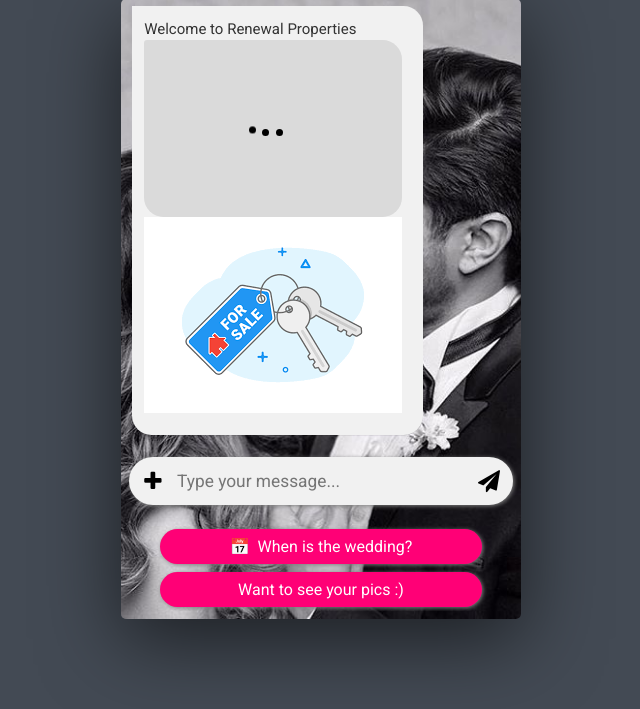
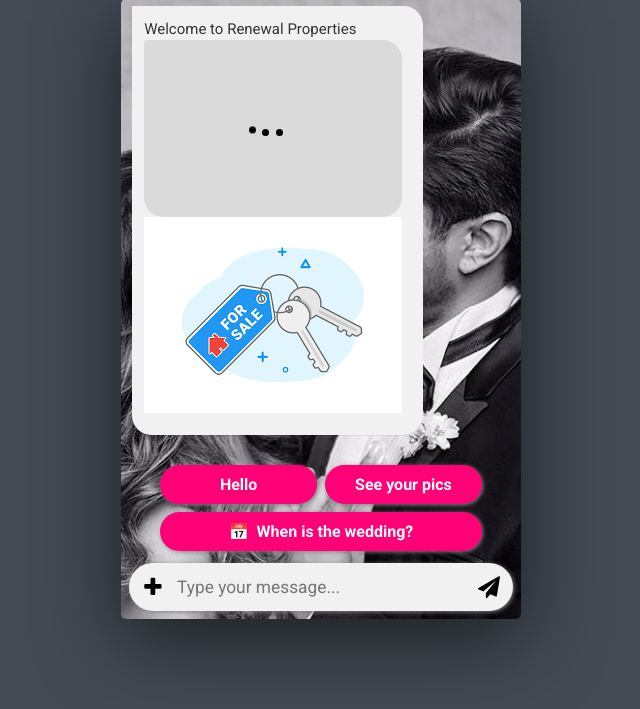
Before and after one commit to soumyassingharoy/chat_project, a PHP site: page / in a window 1280 px wide. Shown: the part 91-800 px from the top of the page, without its empty margins (319-959 px from the left). Run offline with PHP 8.4, Linux system fonts and the light colour scheme.

Commit message:
chat massage 2

```diff
--- a/css/chat.css
+++ b/css/chat.css
@@ -210,14 +210,6 @@
     margin: 3.2px;
     max-width: 75%;
 
-    opacity: 1;
-  -webkit-animation-name: mbsc-anim-p-in;
-  -webkit-animation-duration: 0.3s;
-  -webkit-transform: scale(1);
-  animation-name: mbsc-anim-p-in;
-  animation-duration: 0.1s;
-  transform: scale(1);
-
 }
 
 @keyframes mbsc-anim-p-in {
@@ -330,6 +322,13 @@
     line-height: var(--message-text-line-height);
     font-family: var(--font-family);
     color: inherit;
+
+   opacity: 1;
+  -webkit-animation-name: mbsc-anim-p-in;
+  -webkit-animation-duration: 0.3s;
+  -webkit-transform: scale(1);
+  animation-name: mbsc-anim-p-in;
+  animation-duration: 0.1s;
 }
 .chat-area .message-body .text a{
 	display: inline-block;
@@ -428,6 +427,7 @@
 	border: none;
 	outline: none;
 	text-decoration: none;
+	position: relative;
 }
 .message-body .slider-block .project-box{
 	width: 100%;
@@ -813,7 +813,7 @@
 	list-style: none;
     word-wrap: break-word;
     text-align: center;
-    padding: 20px 8px 0px;
+    padding: 8px;
     width: 90%;
     margin: 0 auto;
 }
@@ -855,6 +855,6 @@
     border-bottom-left-radius: 1.3em;
     border-top-left-radius: 1.3em;
     border-bottom-right-radius: 1.3em;
-    padding: 8px 12px;
-    font-weight: 400;
+    padding: 10px 12px;
+    font-weight: 600;
 }
--- a/index.html
+++ b/index.html
@@ -217,7 +217,7 @@
                                                         <ul class="options-list">
                                                             <li><a href="#">Overview</a></li>
                                                             <li><a href="#">Gallery</a></li>
-                                                            <li><a href="#">Main menu</a></li>
+                                                            <li><a href="#">Menu1</a> <a href="#">Menu2</a> <a href="#">Menu3</a></li>
                                                         </ul>
                                                     </div>
                                                 </div>
@@ -365,6 +365,32 @@
             <!---create-newmessage--->
             <div class="create-newmessage">
 
+                <!---quick-reply--->
+                <div class="quick-reply">
+                    <ul class="quick-reply-list">
+
+                        <li class="quick-reply-item">
+                            <div class="quick-massage-body">
+                                <h4 class="massage_button">Hello</h4>
+                                <h4 class="massage_button">See your pics</h4>
+                            </div>
+                        </li>
+
+                        <li class="quick-reply-item">
+                            <div class="quick-massage-body">
+                                <h4 class="massage_button">📅 &nbsp;When is the wedding?</h4>
+                            </div>
+                        </li>
+                        <li class="quick-reply-item" style="display: none;">
+                            <div class="quick-massage-body">
+                                <h4 class="massage_button">Want to see your pics :)</h4>
+                            </div>
+                        </li>
+
+                    </ul>
+                </div>
+                <!---quick-reply---end--->
+
             	<div class="input-containter">
                    <input class="input-message" placeholder="Type your message..." type="custom">
                     <button class="send-button">
@@ -375,29 +401,7 @@
                     </a>
                 </div>
 
-                <!---quick-reply--->
-                <div class="quick-reply">
-                    <ul class="quick-reply-list">
-                        <li class="quick-reply-item">
-                            <div class="quick-massage-body">
-                                <h4 class="massage_button">📅 &nbsp;When is the wedding?</h4>
-                            </div>
-                        </li>
-                        <li class="quick-reply-item">
-                            <div class="quick-massage-body">
-                                <h4 class="massage_button">Want to see your pics :)</h4>
-                            </div>
-                        </li>
-                        <li class="quick-reply-item" style="display: none;">
-                            <div class="quick-massage-body">
-                                <h4 class="massage_button">Location</h4>
-                                <h4 class="massage_button">Number</h4>
-                                <h4 class="massage_button">Email</h4>
-                            </div>
-                        </li>
-                    </ul>
-                </div>
-                <!---quick-reply---end--->
+
 
             </div>
             <!---create-newmessage---end--->
--- a/js/script.js
+++ b/js/script.js
@@ -6,10 +6,14 @@
      	loop:true,
       margin:10,
       nav:true,
-     	autoplay:true,
-     	navText:["<i class='fa fa-angle-left'></i>","<i class='fa fa-angle-right'></i>"],
       responsive:{
           0:{
+              items:1
+          },
+          600:{
+              items:1
+          },
+          1000:{
               items:1
           }
       }
```
Lines whose indentation alone changed are shown as unchanged.
